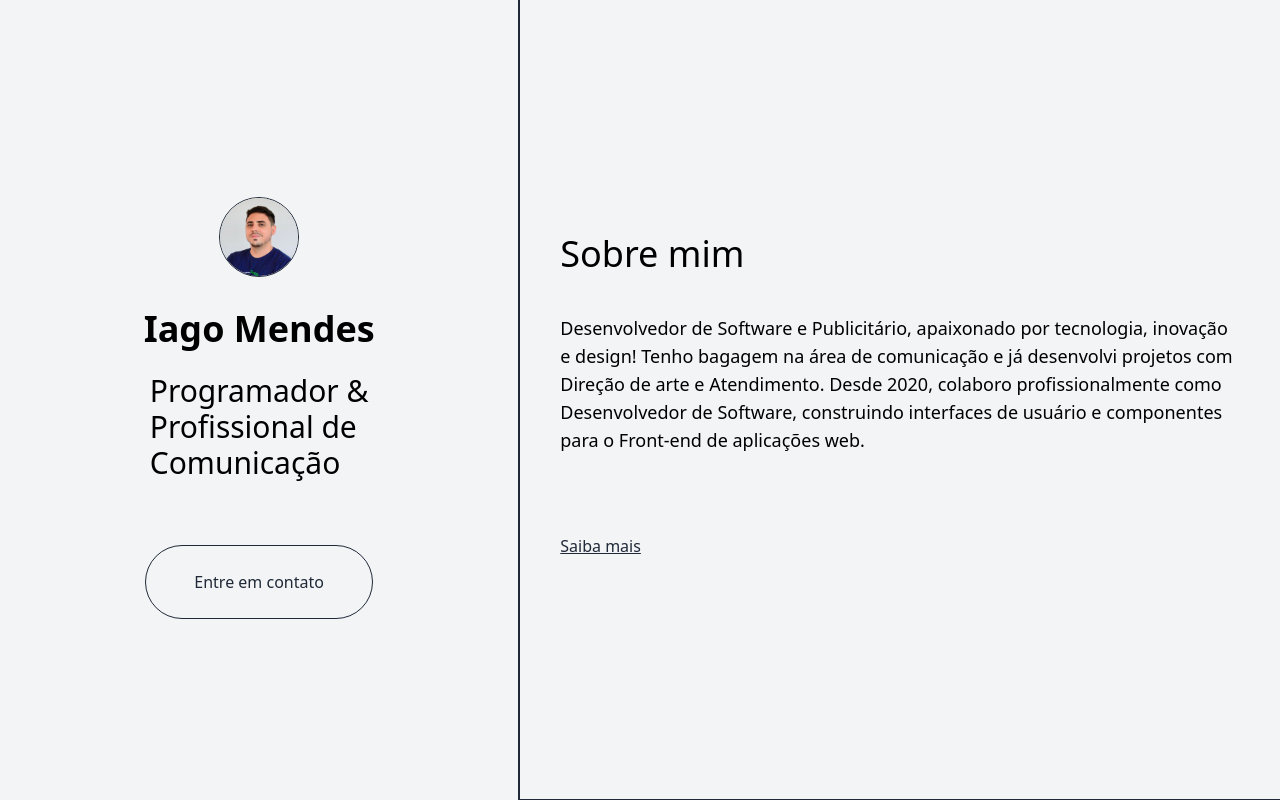
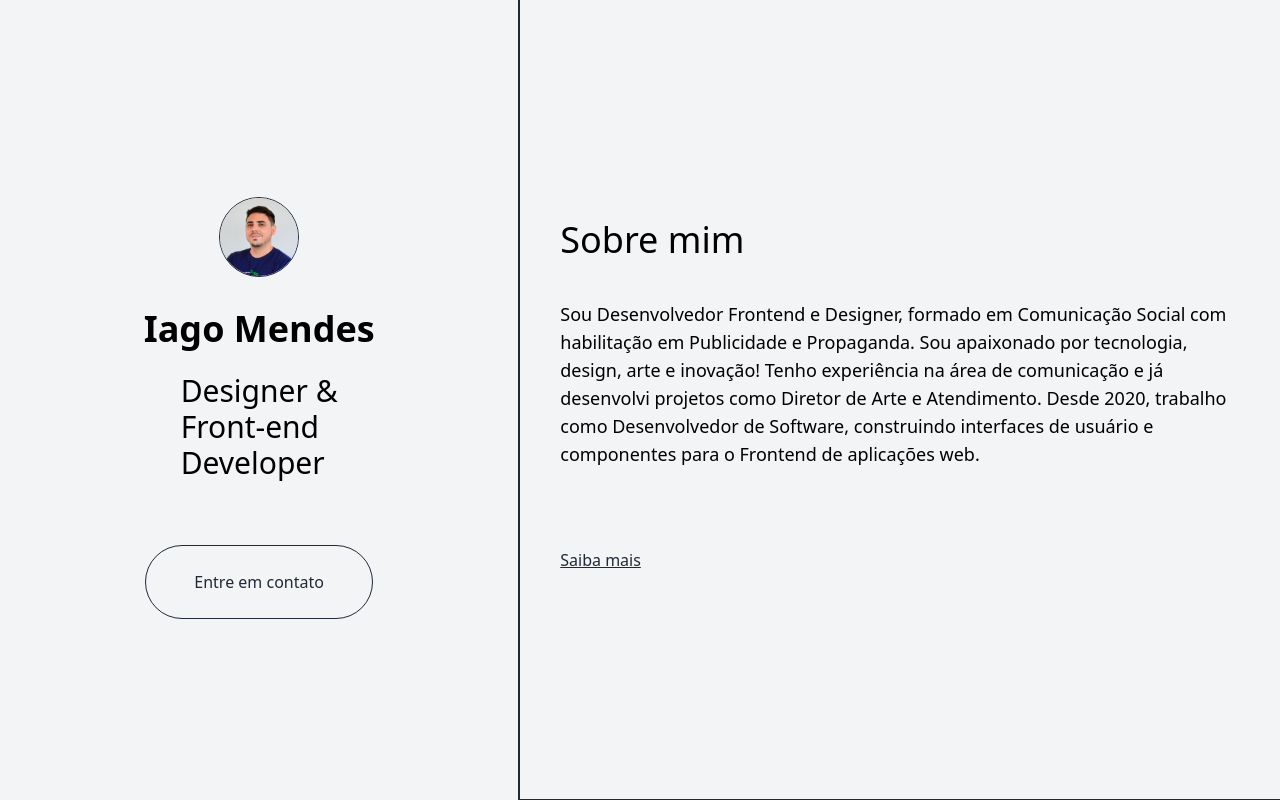
Before and after one commit to iagommendes/iagommendes-site, a website: page docs/index.html in a window 1280 px wide. Drawn offline with nearby package versions, Linux system fonts and the light colour scheme.

Commit message:
Update index.html

```diff
--- a/docs/index.html
+++ b/docs/index.html
@@ -6,7 +6,7 @@
   <meta name="viewport" content="width=device-width, initial-scale=1.0">
   <!-- Importando o Tailwind CSS -->
   <link rel="stylesheet" href="https://cdnjs.cloudflare.com/ajax/libs/tailwindcss/2.1.4/tailwind.min.css">
-  <title>Iago Mendes | Programmer and Communication Professional</title>
+  <title>Iago Mendes | Frontend Developer and Designer</title>
   <style>
     /* Definindo uma altura mínima para a coluna com rolagem */
     .scrollable {
@@ -25,7 +25,7 @@
         height="80" width="80" />
       <!-- Nome e Profissão -->
       <h1 class="text-4xl font-bold mt-8">Iago Mendes</h1>
-      <h2 class="text-3xl font-normal mt-6">Programador & <br /> Profissional de <br /> Comunicação </h2>
+      <h2 class="text-3xl font-normal mt-6">Designer & <br /> Front-end<br /> Developer </h2>
       <!-- Botão de Contato -->
       <button
         class="btn border border-gray-800 rounded-full text-gray-800 hover:bg-gray-800 hover:text-white transition duration-500 ease-in-out mt-16 py-6 px-12">
@@ -39,14 +39,10 @@
       <!-- Sobre mim -->
       <div class=" flex flex-col border-b border-gray-800 p-4 md:h-screen md:justify-center md:items-start md:p-10">
         <h3 class="mt-8 text-2xl font-normal md:text-4xl">Sobre mim</h3>
-        <p class="text-base md:text-lg font-normal mt-10">Desenvolvedor de Software e Publicitário, apaixonado
-          por
-          tecnologia,
-          inovação e design!
+        <p class="text-base md:text-lg font-normal mt-10">Sou Desenvolvedor Frontend e Designer, formado em Comunicação Social com habilitação em Publicidade e Propaganda. Sou apaixonado por tecnologia, design, arte e inovação!
 
-          Tenho bagagem na área de comunicação e já desenvolvi projetos com Direção de arte e Atendimento. Desde 2020,
-          colaboro profissionalmente como Desenvolvedor de Software, construindo interfaces de usuário e componentes
-          para o Front-end de aplicações web.</p>
+
+         Tenho experiência na área de comunicação e já desenvolvi projetos como Diretor de Arte e Atendimento. Desde 2020, trabalho como Desenvolvedor de Software, construindo interfaces de usuário e componentes para o Frontend de aplicações web.</p>
 
         <a href="#" class="text-gray-800 underline mt-20 mb-10">Saiba mais</a>
       </div>
```
